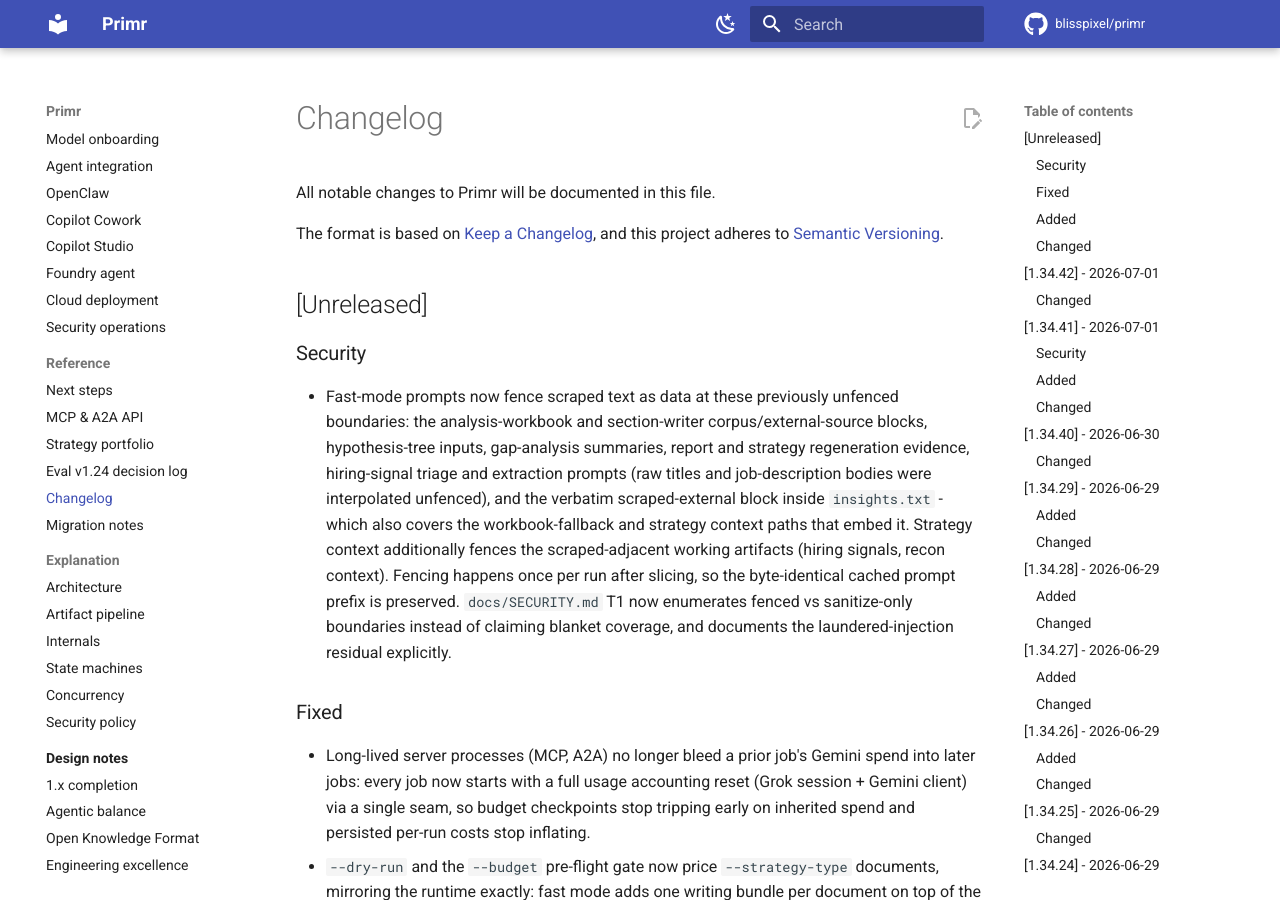
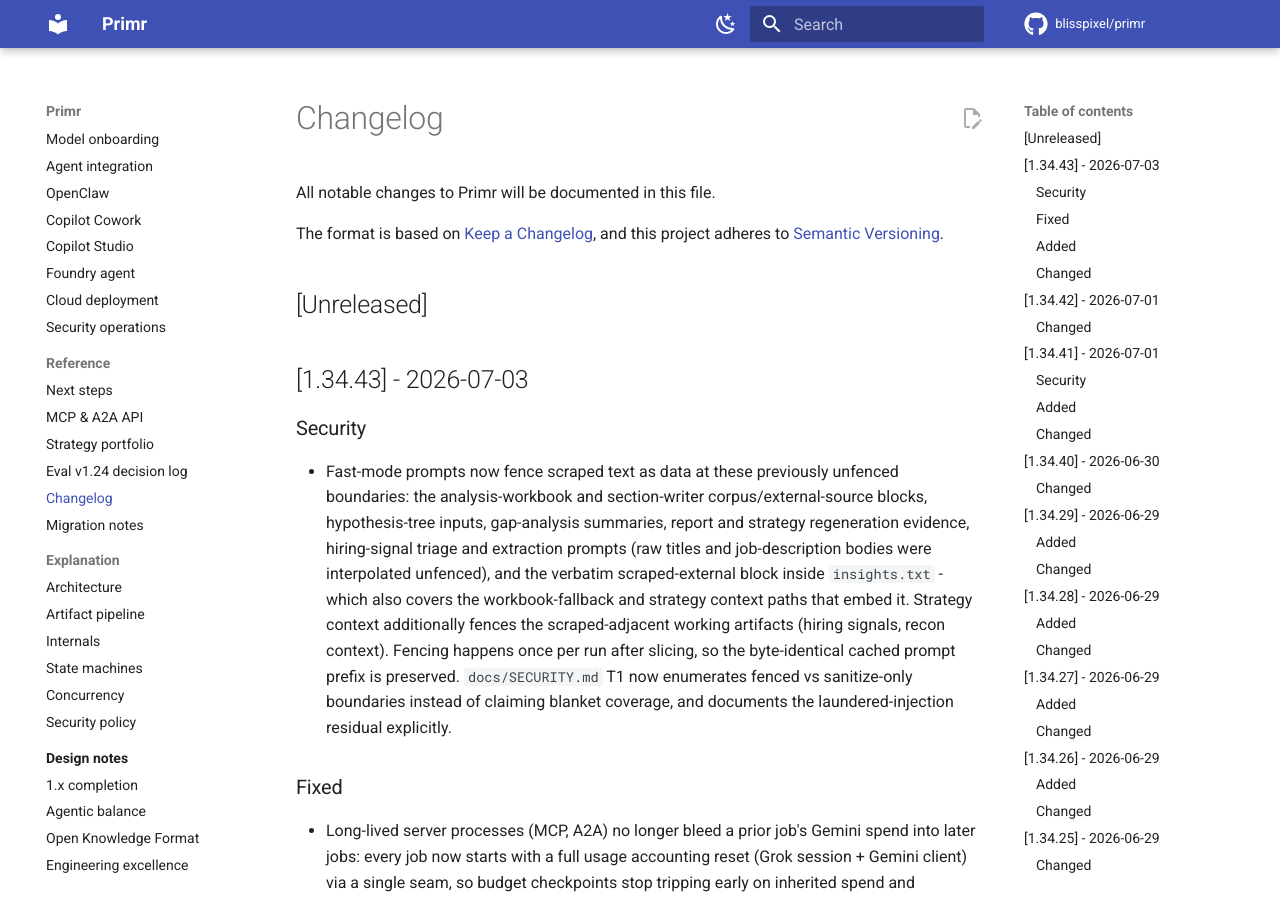
Before and after one commit to blisspixel/primr, an MkDocs documentation site: the page built from docs/CHANGELOG.md, in a window 1280 px wide and 900 px high. Built offline with MkDocs 1.6.1 and Material for MkDocs 9.7.7, drawn with Linux system fonts in a browser that asks for light colours; comment, search, counter and statistics services are not loaded.

Commit message:
Release 1.34.43
Bump the single version source of truth (pyproject, __init__, ROADMAP
Current State + changelog table, CITATION) to 1.34.43 and move the
accumulated [Unreleased] changelog into the dated 1.34.43 section.

This release collects cycles 61-69: a cost-accounting bug hunt
(per-vendor --budget overrun, token-counter race, usage-history
duplication, phantom DDG search cost, sync_spend double-count),
--strategy-type estimate pricing, remaining fast-run scraped-text
prompt fencing, hiring signals on the CLI Deep Research paths, the
show-usage cost-variability signal, self-documenting output/working
folders, and Windows state-write consolidation on atomic_replace.

```diff
--- a/docs/CHANGELOG.md
+++ b/docs/CHANGELOG.md
@@ -6,6 +6,8 @@
 and this project adheres to [Semantic Versioning](https://semver.org/spec/v2.0.0.html).
 
 ## [Unreleased]
+
+## [1.34.43] - 2026-07-03
 
 ### Security
 
--- a/pyproject.toml
+++ b/pyproject.toml
@@ -4,7 +4,7 @@
 
 [project]
 name = "primr"
-version = "1.34.42"
+version = "1.34.43"
 description = "Turn any company or organization URL into a strategic intelligence brief. Adaptive scraping + AI-powered research and synthesis."
 readme = "README.md"
 license = "Apache-2.0"
--- a/src/primr/__init__.py
+++ b/src/primr/__init__.py
@@ -9,7 +9,7 @@
 - REST API for research requests (optional, requires fastapi)
 """
 
-__version__ = "1.34.42"
+__version__ = "1.34.43"
 __author__ = "Nick Seal"
 
 # Subpackages are available via direct import:
```
Also changed, not shown: ROADMAP.md (+2 -1 lines), 2 other files.
